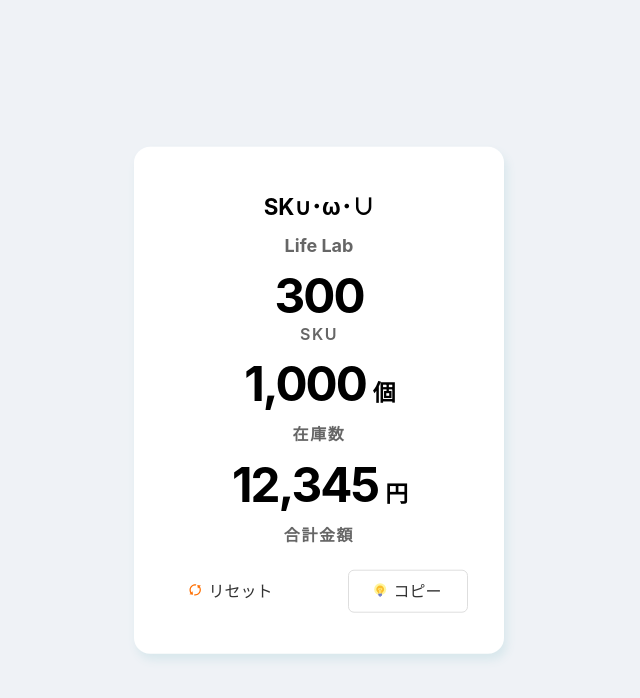
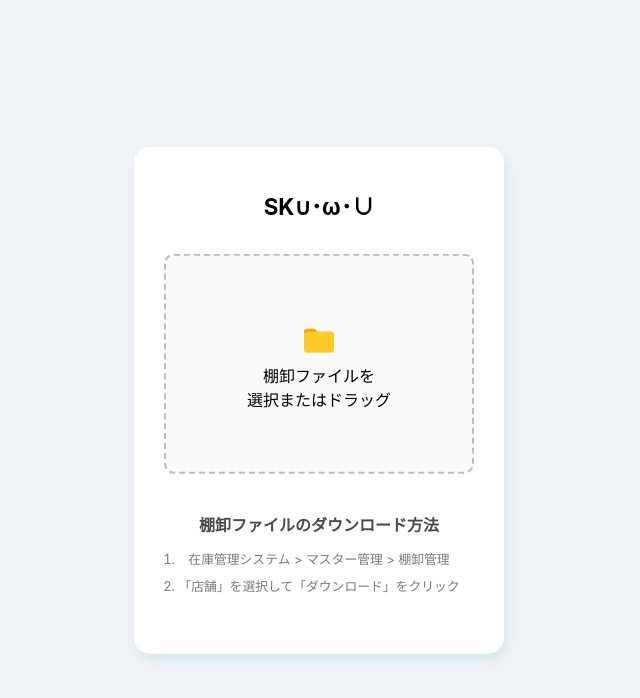
Before and after one commit to sushidesu/sku-review, a React (Create React App) app: page / in a window 1280 px wide. Shown: the top 698 px of the page, without its empty margins (321-961 px from the left). Built offline with nearby package versions, Linux system fonts and the light colour scheme.

Commit message:
Add how to use text

```diff
--- a/src/components/App.tsx
+++ b/src/components/App.tsx
@@ -6,12 +6,13 @@ import { ReviewResult, ReviewResultProps } from "./ReviewResult"
 import { FileInput } from "./FileInput"
 import { Loading } from "./Loading"
 import { Button } from "./Button"
+import { HowToUse } from "./HowToUse"
 import { FcIdea, FcSynchronize, FcCheckmark } from "react-icons/fc"
 
 type Status = "default" | "loading" | "done"
 
 export default () => {
-  const [status, setStatus] = useState<Status>("done")
+  const [status, setStatus] = useState<Status>("default")
   const [result, setResult] = useState<ReviewResultProps>({ shopName: "Life Lab", sku: 300, totalInventory: 1000, totalCost: 12345 })
   const [copied, setCopied] = useState(false)
 
@@ -93,10 +94,13 @@ export default () => {
         }
 
         {status === "default"
-          && <FileInput
-            accept="application/vnd.ms-excel, .xls"
-            onDrop={submit}
-          />
+          && <>
+            <FileInput
+              accept="application/vnd.ms-excel, .xls"
+              onDrop={submit}
+            />
+            <HowToUse />
+          </>
         }
       </div>
     </Wrapper>
--- a/src/components/FileInput.tsx
+++ b/src/components/FileInput.tsx
@@ -18,7 +18,7 @@ export const FileInput: React.FC<FileInputProps> = (props) => {
     <DropzoneRoot {...getRootProps({ isDragAccept, isDragReject })}>
       <input {...getInputProps()} />
       <FcFolder size={36} />
-      <DropzoneText>ファイルを選択またはドラッグ</DropzoneText>
+      <DropzoneText>棚卸ファイルを<br/>選択またはドラッグ</DropzoneText>
     </DropzoneRoot>
   )
 }
@@ -36,6 +36,7 @@ const DropzoneText = styled.span`
   margin-top: 0.2em;
   margin-bottom: -0.4em;
   user-select: none;
+  text-align: center;
 `
 
 const DropzoneRoot = styled.div`
--- /dev/null
+++ b/src/components/HowToUse.tsx
@@ -0,0 +1,33 @@
+/** @jsx jsx */
+import { css, jsx } from "@emotion/core"
+
+export const HowToUse = () => (
+  <div css={style}>
+    <h2>棚卸ファイルのダウンロード方法</h2>
+    <ol>
+      <li>{"在庫管理システム > マスター管理 > 棚卸管理"}</li>
+      <li>{"「店舗」を選択して「ダウンロード」をクリック"}</li>
+    </ol>
+  </div>
+)
+
+const style = css`
+  font-size: 16px;
+  text-align: center;
+
+  & > h2 {
+    margin: 2.4em 0 0.8em 0;
+    font-size: 1em;
+    color: #4a4a4a;
+  }
+  & > ol {
+    margin: 0;
+    padding: 0;
+    & > li {
+      margin: 0.6em 0 0 0;
+      font-size: 0.8em;
+      // color: #b5b5b5;
+      color: #7a7a7a;
+    }
+  }
+`
```
